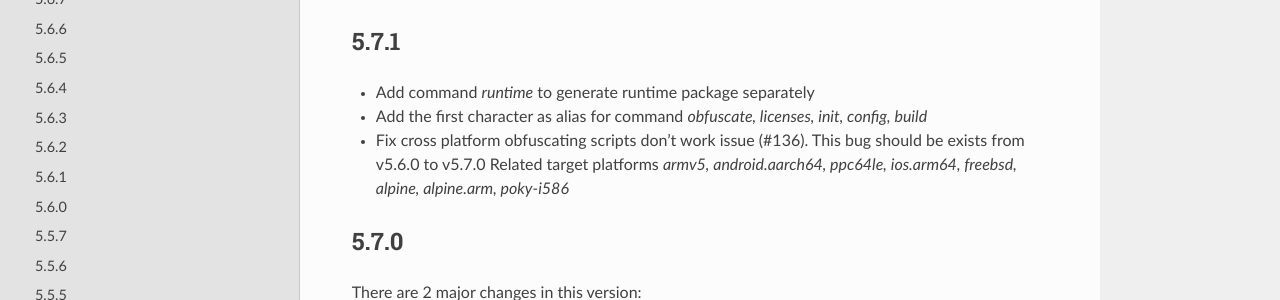
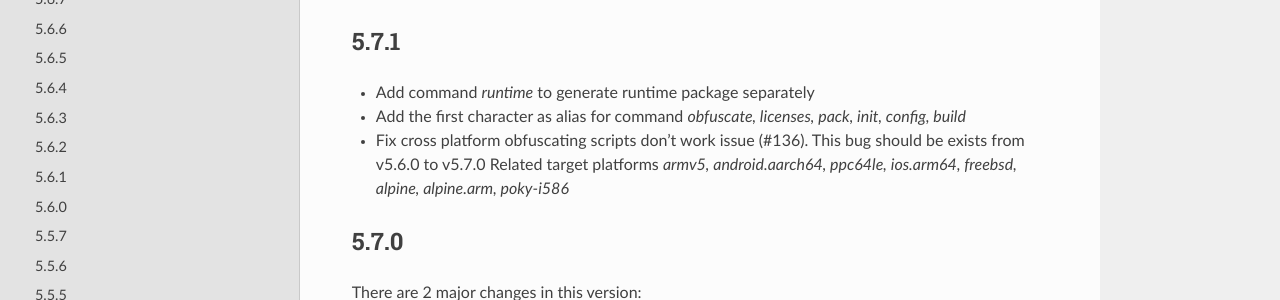
Before and after one commit to dashingsoft/pyarmor, a Sphinx documentation site: the page built from docs/change-logs.rst, in a window 1280 px wide and 900 px high. Shown: the part 135-435 px from the top of the window. Built offline with Sphinx 7.4.7 and the Read the Docs theme 2.0.0, drawn with Linux system fonts in a browser that asks for light colours.

Commit message:
Missing word

```diff
--- a/docs/change-logs.rst
+++ b/docs/change-logs.rst
@@ -6,7 +6,7 @@ Change Logs
 5.7.1
 -----
 * Add command `runtime` to generate runtime package separately
-* Add the first character as alias for command `obfuscate, licenses, init, config, build`
+* Add the first character as alias for command `obfuscate, licenses, pack, init, config, build`
 * Fix cross platform obfuscating scripts don't work issue (#136).
   This bug should be exists from v5.6.0 to v5.7.0
   Related target platforms `armv5, android.aarch64, ppc64le, ios.arm64, freebsd, alpine, alpine.arm, poky-i586`
```
